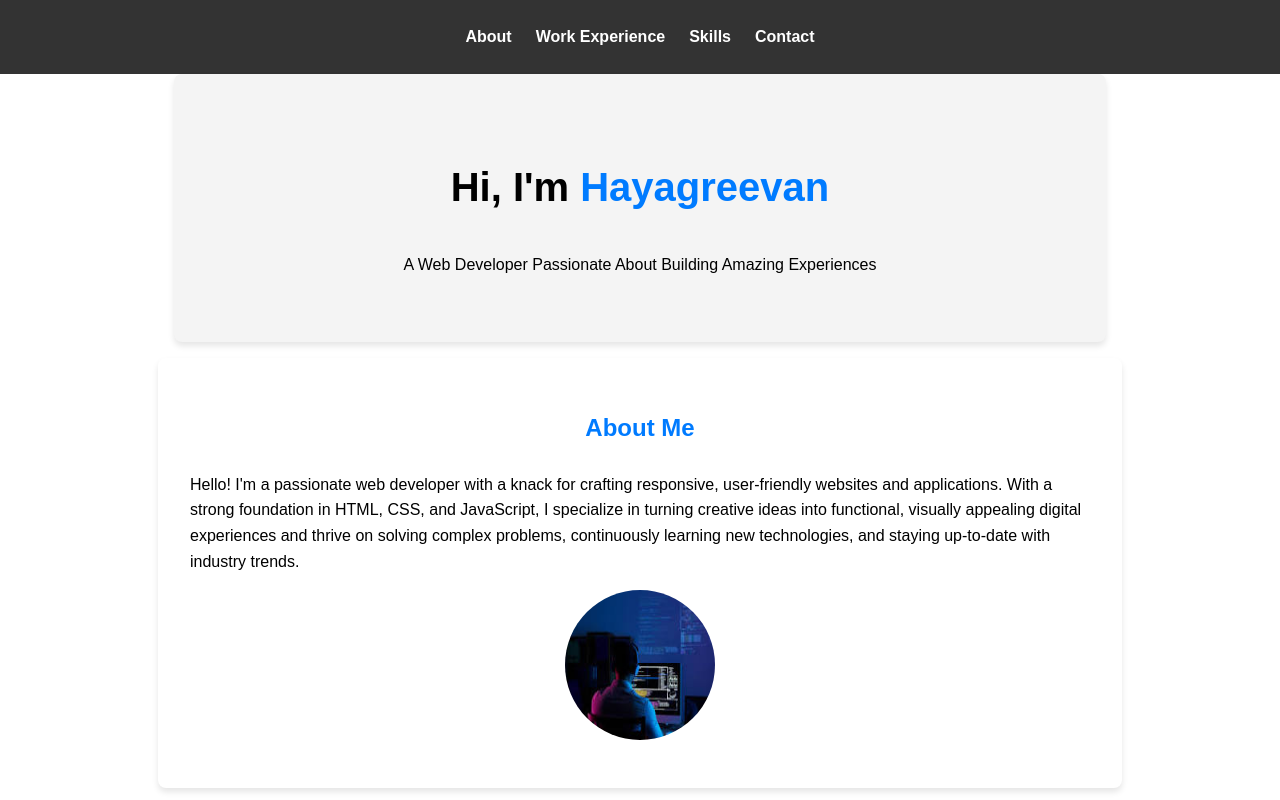
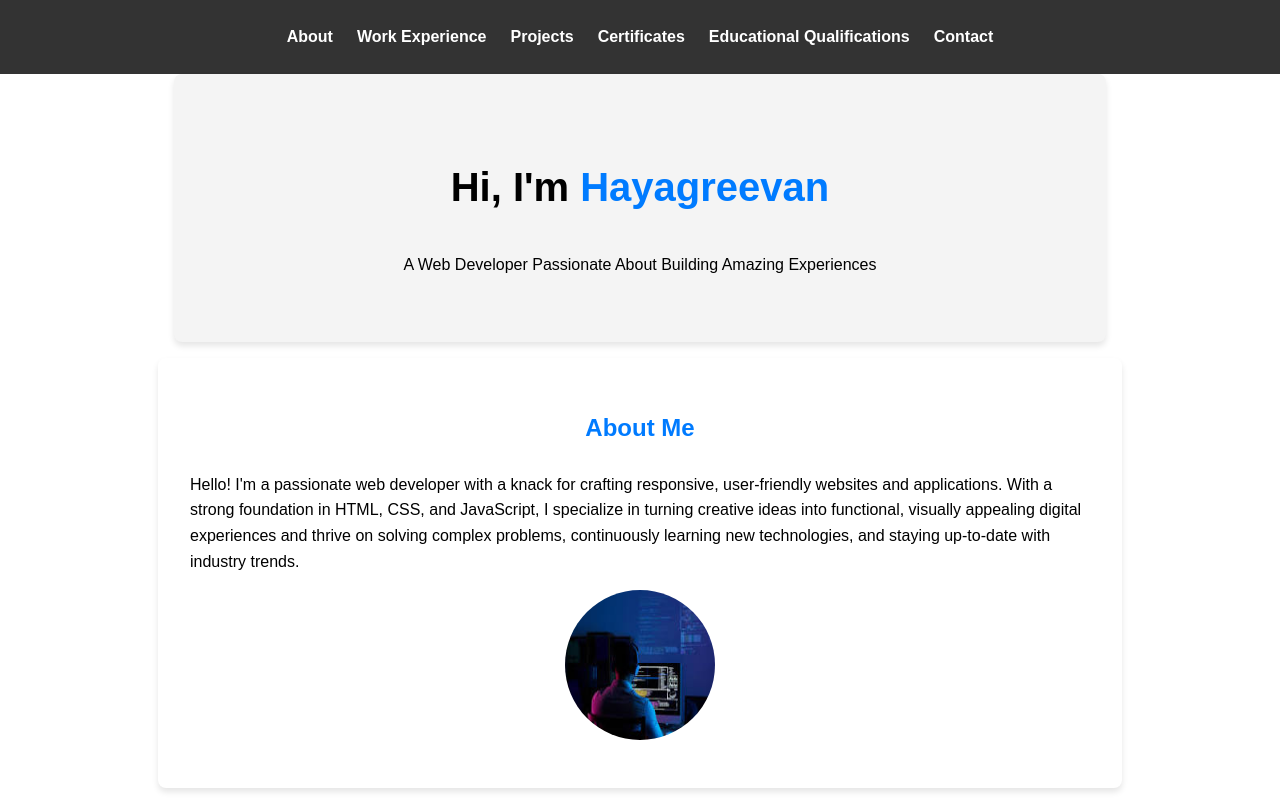
Before and after one commit to Hayagreevan-K/front-4, a plain HTML site: page index.html in a window 1280 px wide. Shown: the top 800 px of the page. Drawn offline with Linux system fonts and the light colour scheme.

Commit message:
Update index.html

```diff
--- a/index.html
+++ b/index.html
@@ -10,17 +10,19 @@
 <body>
 
 
-    <!-- Header Section -->
 <header>
     <nav>
         <ul>
             <li><a href="#about">About</a></li>
             <li><a href="#work">Work Experience</a></li>
-                <li><a href="#skills">Skills</a></li>
+            <li><a href="#projects">Projects</a></li>
+            <li><a href="#certificates">Certificates</a></li>
+            <li><a href="#education">Educational Qualifications</a></li>
             <li><a href="#contact">Contact</a></li>
         </ul>
     </nav>
 </header>
+
 
     <!-- Hero Section -->
     <section id="hero" class="hero">
```
Lines whose indentation alone changed are shown as unchanged.
